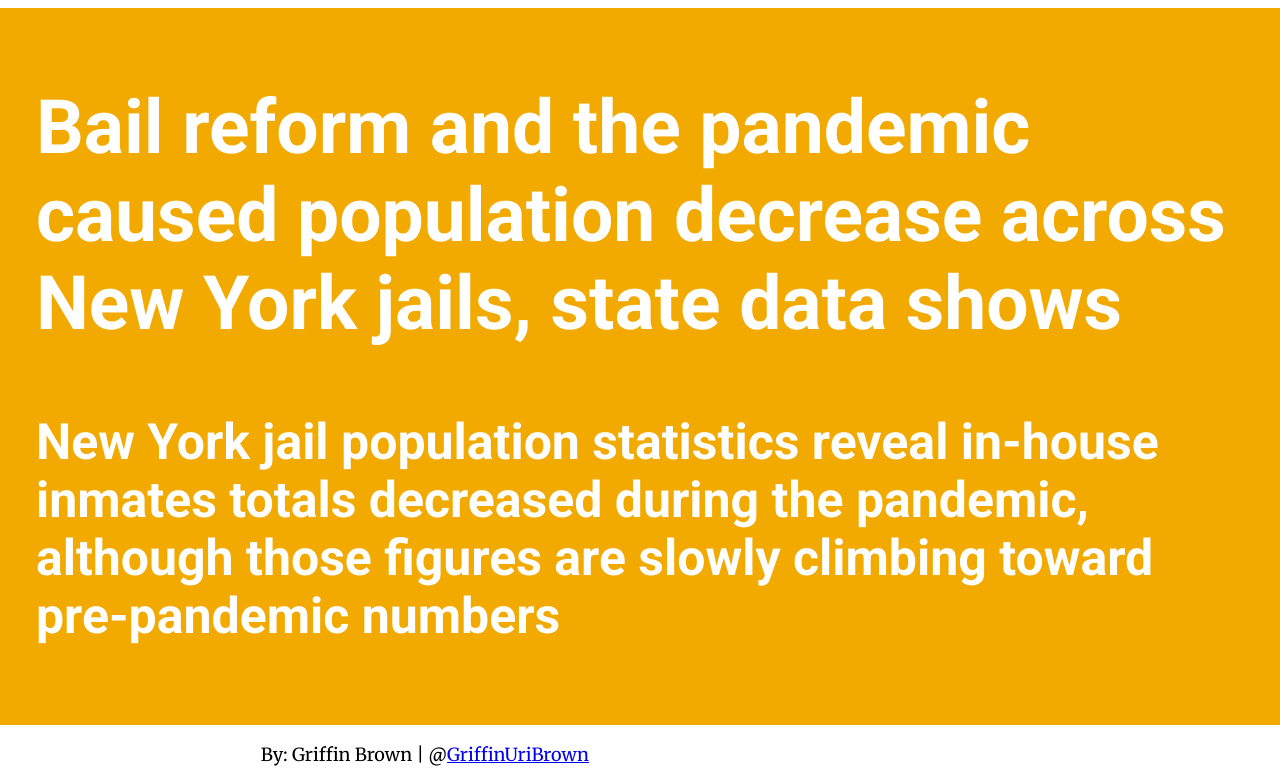
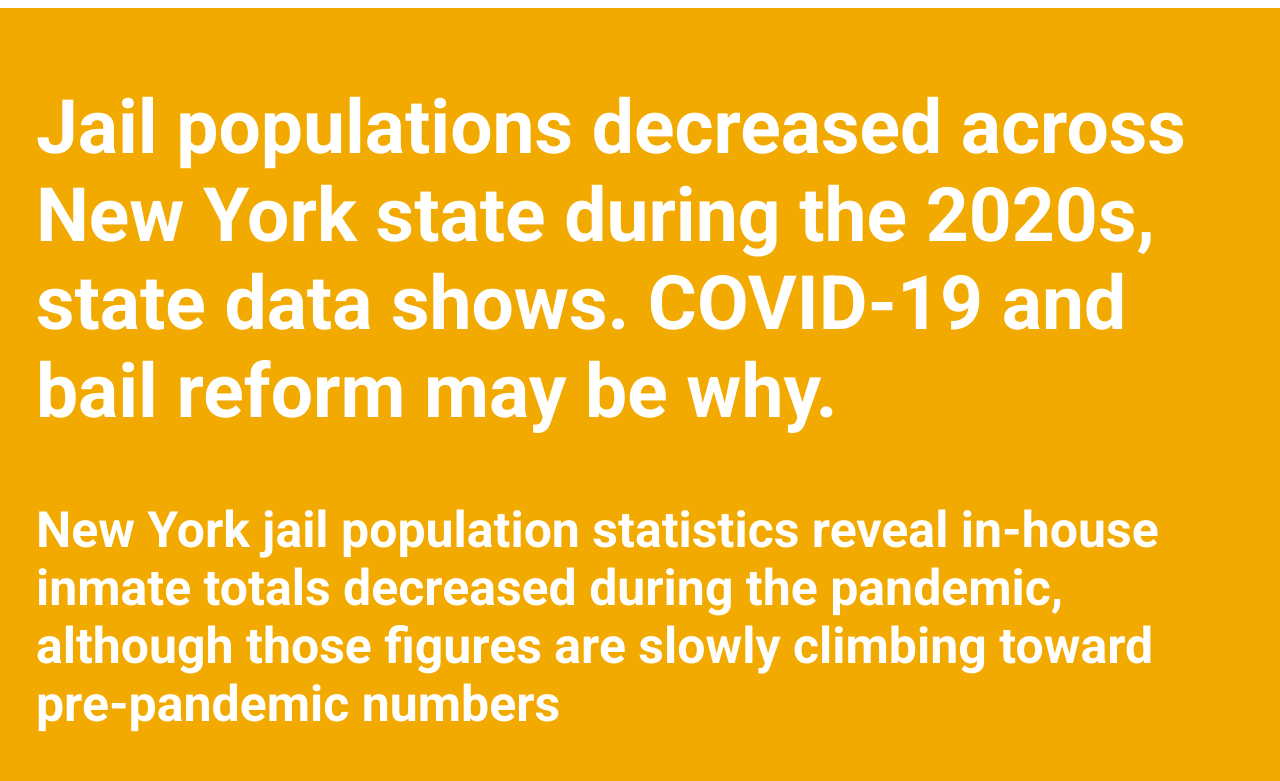
Before and after one commit to gbrown191/jnl221_brown, a plain HTML site: page final.html in a window 1280 px wide. Shown: the top 781 px of the page. Drawn offline with Linux system fonts and the light colour scheme.

Commit message:
Final upload

```diff
--- a/final.html
+++ b/final.html
@@ -21,8 +21,8 @@
 
 	<body>
 		<section id="top" class="header">
-			<h2>  Bail reform and the pandemic caused population decrease across New York jails, state data shows </h2>
-			<h4> New York jail population statistics reveal in-house inmates totals decreased during the pandemic, although those figures are slowly climbing toward pre-pandemic numbers
+			<h2>  Jail populations decreased across New York state during the 2020s, state data shows. COVID-19 and bail reform may be why. </h2>
+			<h4> New York jail population statistics reveal in-house inmate totals decreased during the pandemic, although those figures are slowly climbing toward pre-pandemic numbers
 	 </h4>
 		</section>
 		<section>
```
